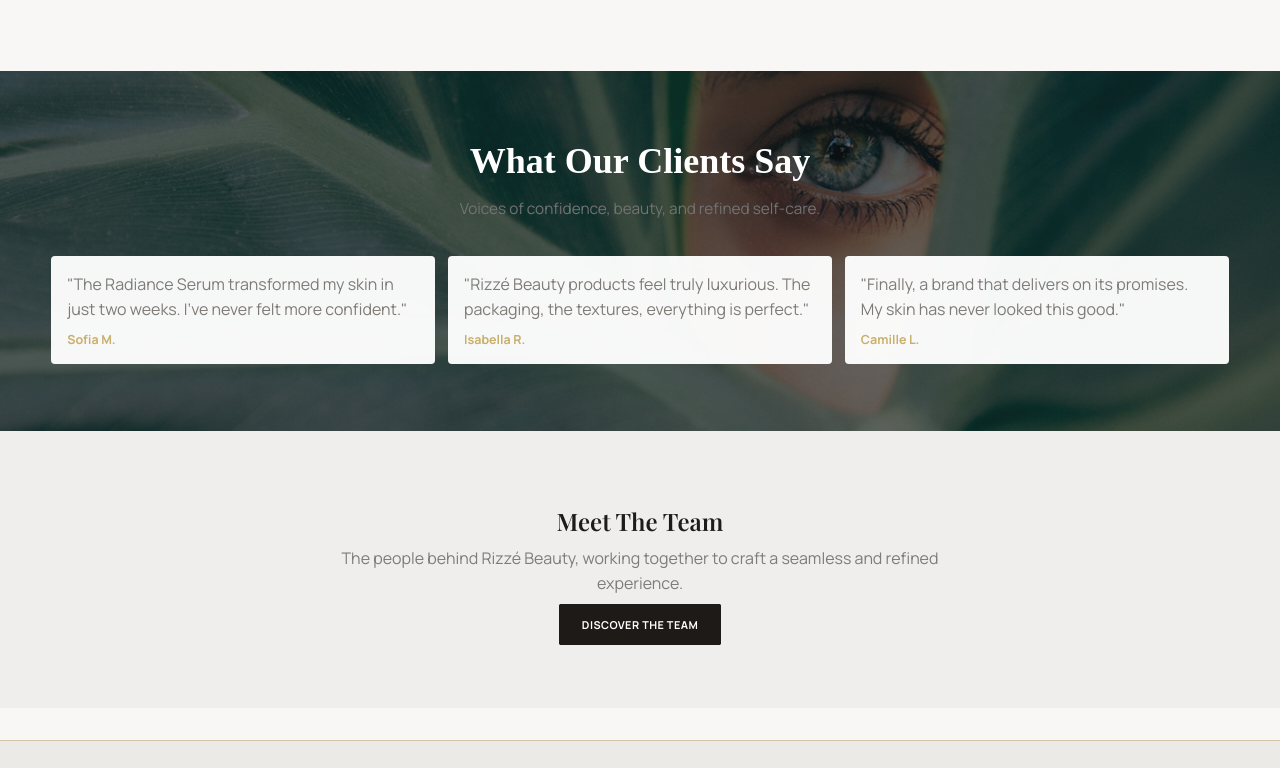
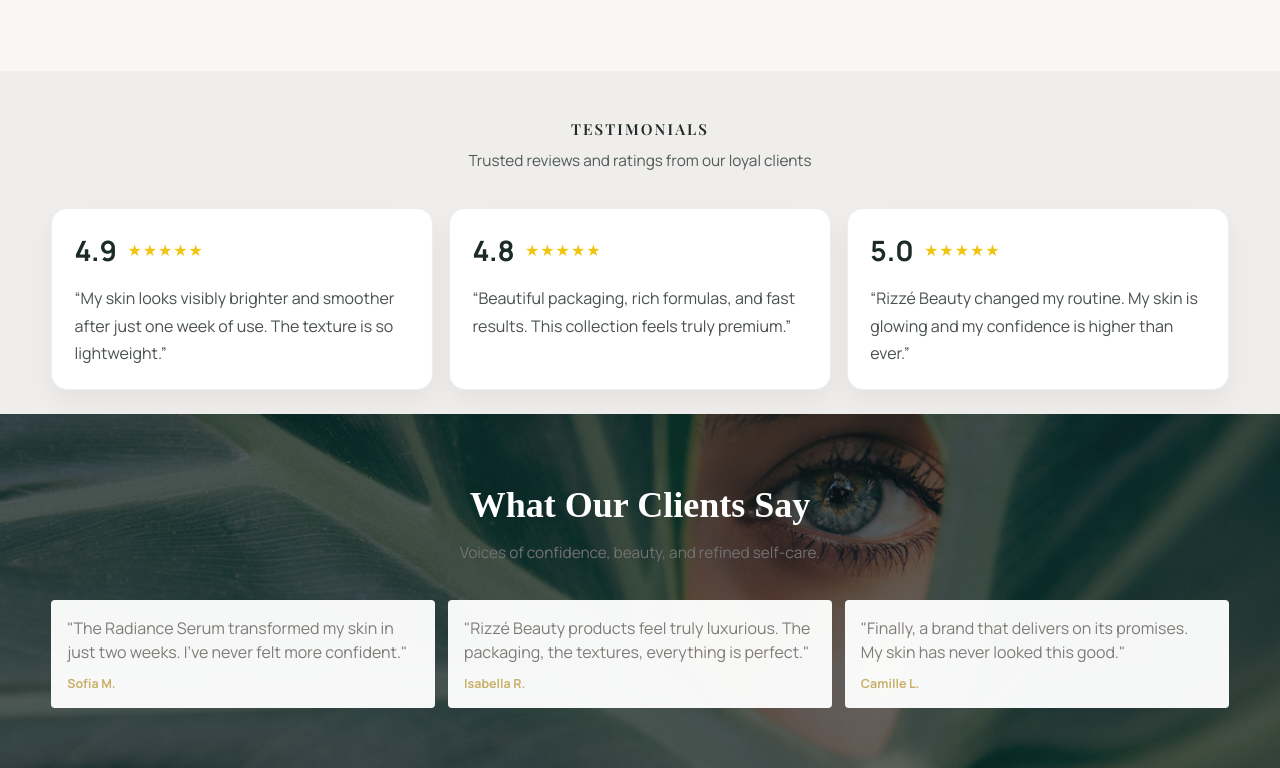
Before and after one commit to nenelipardz-sys/WebTech, a plain HTML site: page index.html in a window 1280 px wide. Shown: the part 2998-3766 px from the top of the page. Drawn offline with nearby package versions, Linux system fonts and the light colour scheme.

Commit message:
chore(WebTech): save local changes

```diff
--- a/css/styles.css
+++ b/css/styles.css
@@ -703,6 +703,62 @@
   background-position: center;
 }
 
+.testimonial-summary {
+  padding: 3rem 0 1.5rem;
+}
+
+.testimonial-summary .section-title-wrap h4 {
+  color: #202a26;
+  letter-spacing: 0.14em;
+  text-transform: uppercase;
+  font-size: 0.95rem;
+}
+
+.testimonial-summary .section-title-wrap p {
+  color: #4f5b57;
+  max-width: 620px;
+  margin: 0.65rem auto 0;
+}
+
+.testimonial-summary-grid {
+  display: grid;
+  grid-template-columns: repeat(3, minmax(0, 1fr));
+  gap: 1rem;
+  margin-top: 2rem;
+}
+
+.stats-card {
+  background: #fff;
+  border: 1px solid rgba(34, 46, 44, 0.08);
+  border-radius: 16px;
+  padding: 1.4rem;
+  box-shadow: 0 12px 28px rgba(18, 25, 23, 0.05);
+}
+
+.rating-row {
+  display: inline-flex;
+  align-items: center;
+  gap: 0.65rem;
+  margin-bottom: 1rem;
+}
+
+.rating-number {
+  font-size: 1.75rem;
+  font-weight: 700;
+  color: #1a2b28;
+}
+
+.rating-stars {
+  color: #f1c40f;
+  font-size: 1rem;
+  letter-spacing: 0.06em;
+}
+
+.stats-card p {
+  color: #49514d;
+  line-height: 1.7;
+}
+
 .light-text h2,
 .light-text p {
   color: #fff;
@@ -1368,6 +1424,7 @@
   .product-grid,
   .difference-grid,
   .testimonial-grid,
+  .testimonial-summary-grid,
   .compact,
   .footer-grid,
   .grid-3,
--- a/index.html
+++ b/index.html
@@ -112,6 +112,38 @@
       </div>
     </section>
 
+    <section class="section section-light testimonial-summary">
+      <div class="container">
+        <div class="section-title-wrap centered">
+          <h4>Testimonials</h4>
+          <p>Trusted reviews and ratings from our loyal clients</p>
+        </div>
+        <div class="testimonial-summary-grid">
+          <article class="stats-card">
+            <div class="rating-row">
+              <span class="rating-number">4.9</span>
+              <span class="rating-stars">★★★★★</span>
+            </div>
+            <p>“My skin looks visibly brighter and smoother after just one week of use. The texture is so lightweight.”</p>
+          </article>
+          <article class="stats-card">
+            <div class="rating-row">
+              <span class="rating-number">4.8</span>
+              <span class="rating-stars">★★★★★</span>
+            </div>
+            <p>“Beautiful packaging, rich formulas, and fast results. This collection feels truly premium.”</p>
+          </article>
+          <article class="stats-card">
+            <div class="rating-row">
+              <span class="rating-number">5.0</span>
+              <span class="rating-stars">★★★★★</span>
+            </div>
+            <p>“Rizzé Beauty changed my routine. My skin is glowing and my confidence is higher than ever.”</p>
+          </article>
+        </div>
+      </div>
+    </section>
+
     <section class="testimonials">
       <div class="container">
         <div class="section-title-wrap centered light-text">
--- a/js/app.js
+++ b/js/app.js
@@ -530,10 +530,14 @@
     };
 
     state.orders.unshift(newOrder);
+    console.log('DEBUG[WebTech]: saving orders (count before save):', state.orders.length);
     saveStorage(STORAGE.orders, state.orders);
+    console.log('DEBUG[WebTech]: saved orders (read back):', readStorage(STORAGE.orders, []).length);
 
     state.cart = [];
+    console.log('DEBUG[WebTech]: clearing cart and saving (count before save):', state.cart.length);
     saveStorage(STORAGE.cart, state.cart);
+    console.log('DEBUG[WebTech]: saved cart (read back):', readStorage(STORAGE.cart, []).length);
 
     updateCountBadges();
     window.location.href = "success.html";
```
Also changed, not shown: checkout.html (+20 -0 lines).
